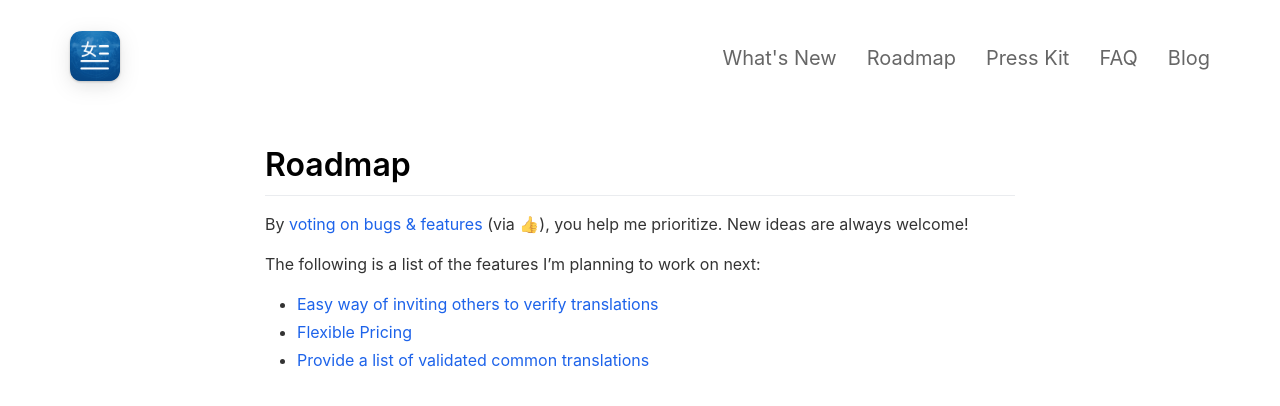
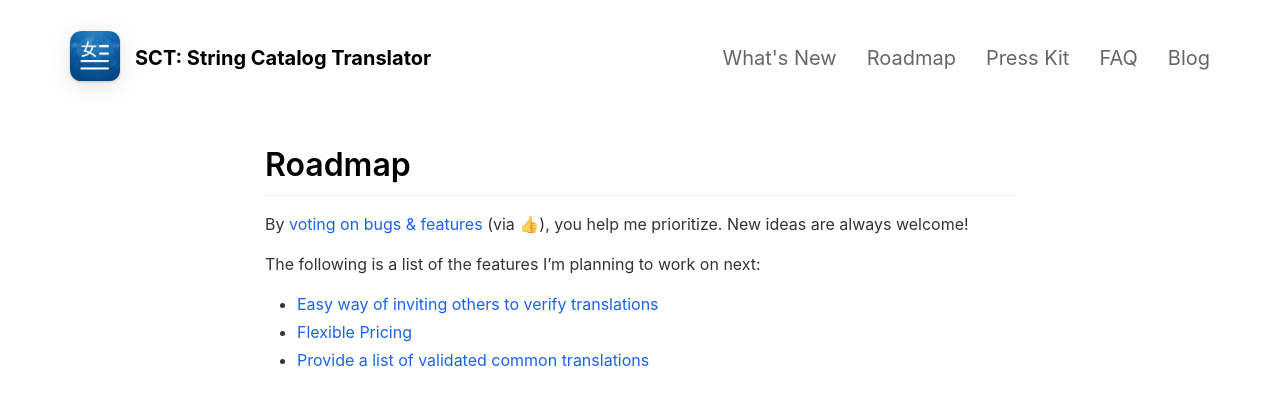
Before and after one commit to FlineDev/SCTranslator-LandingPage, a Jekyll site: the page built from _pages/roadmap.md, in a window 1280 px wide. Shown: the top 406 px of the page. Built offline with Jekyll 4.4.1, drawn with Linux system fonts in a browser that asks for light colours; nearby versions of some CDN libraries.

Commit message:
Add app name explicitly

```diff
--- a/_config.yml
+++ b/_config.yml
@@ -1,5 +1,5 @@
 #page title
-page_title                                :                                           # Automatically populates with app name if not set and if App ID is set. Otherwise enter manually.
+page_title                                : "SCT: String Catalog Translator"                                          # Automatically populates with app name if not set and if App ID is set. Otherwise enter manually.
 
 # App Info
 app_id                                    : 6475053426                                # Required. Enter App ID to automatically populate name, price and icons (e.g. 718043190).
@@ -12,7 +12,7 @@ presskit_download_link                    : https://github.com/FlineDev/SCTransl
                                                                                       # Or upload your press kit file to assets and set path accordingly (e.g. "assets/your_press_kit.zip").
 
 app_icon                                  : assets/appicon.png                        # Automatically populates if not set and if App ID is set.  Otherwise enter path to icon file manually.
-app_name                                  :                                           # Automatically populates if not set and if App ID is set.  Otherwise enter manually.
+app_name                                  : "SCT: String Catalog Translator"                                          # Automatically populates if not set and if App ID is set.  Otherwise enter manually.
 app_price                                 : "Freemium (Free: 10 languages & 200 texts per catalog)"                                  # Automatically populates if not set and if App ID is set.  Otherwise enter manually.
 app_description                           : Drag & Drop Localization with Machine!
 
```
